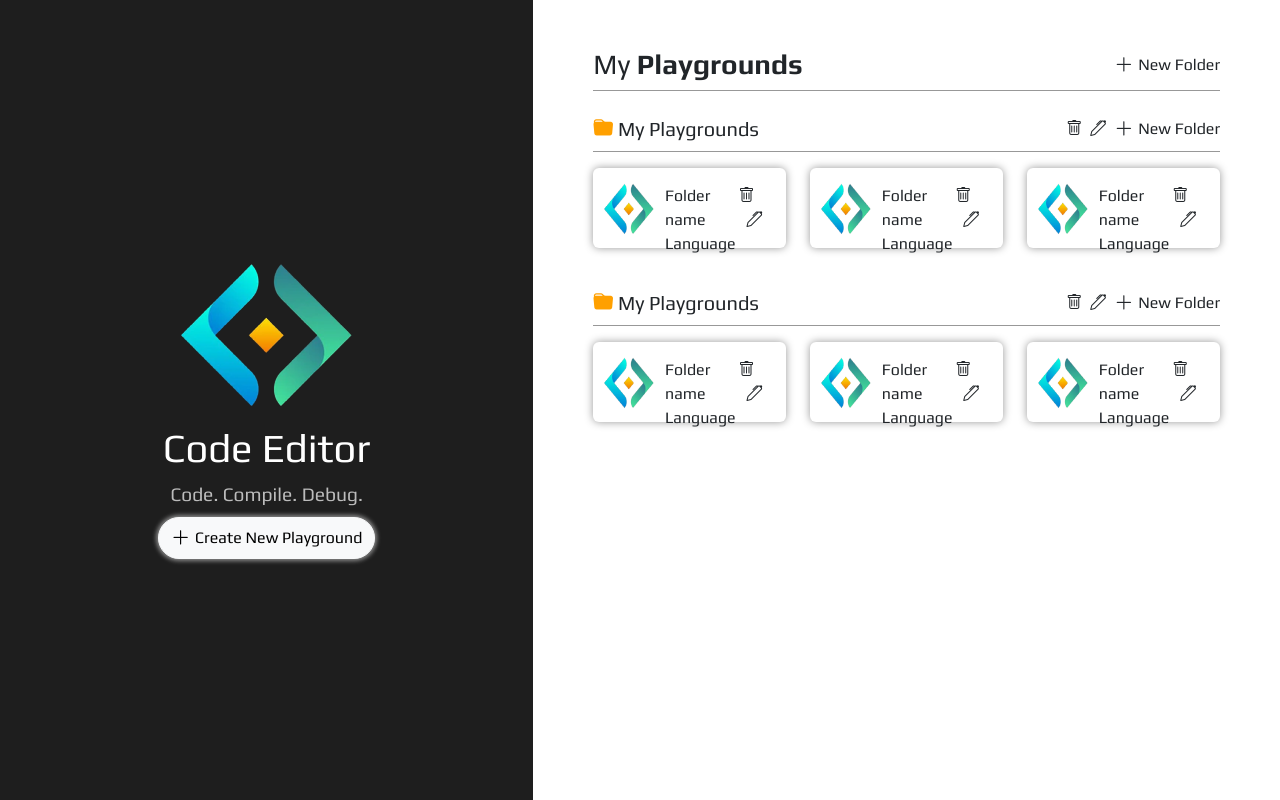
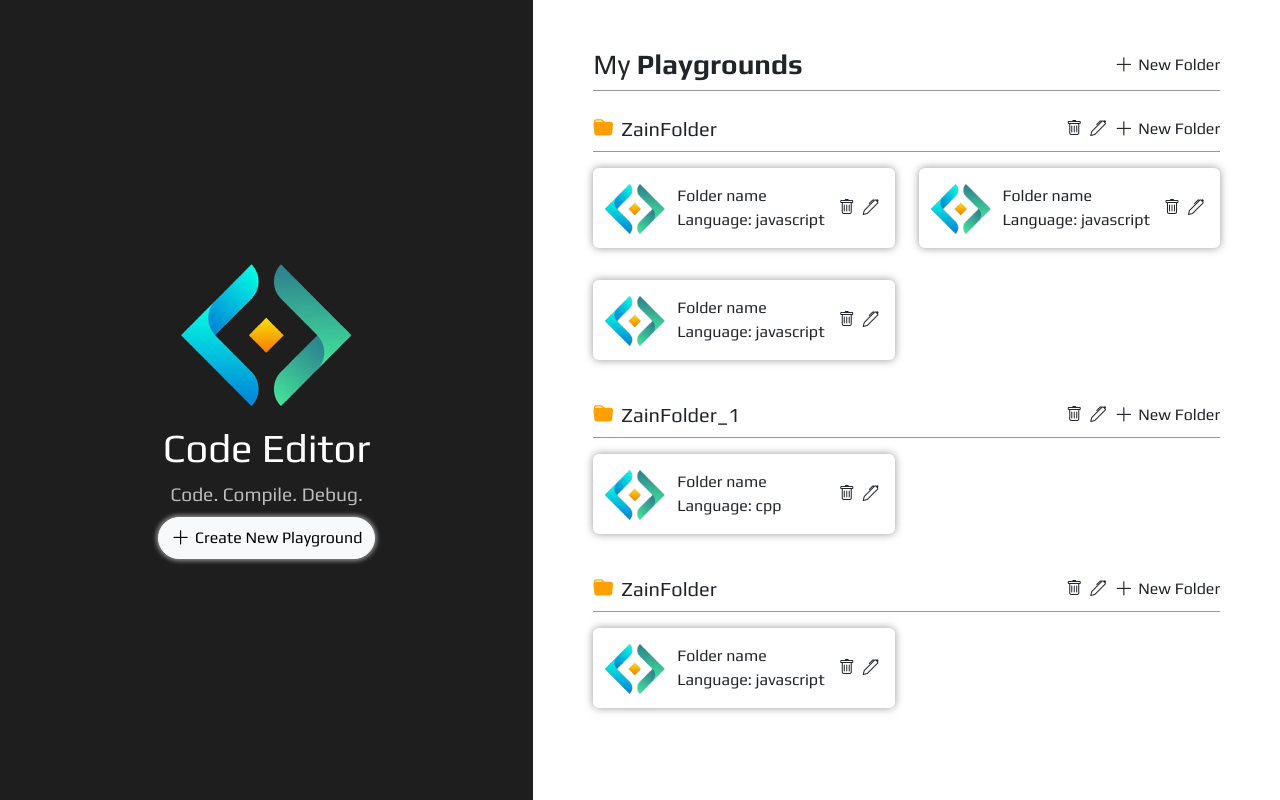
Before and after one commit to KhanZaingithub/Editor, a React (Vite) app in the folder Editor/: page / in a window 1280 px wide. Built offline with nearby package versions, Linux system fonts and the light colour scheme.

Commit message:
add data from db

```diff
--- a/Editor/package.json
+++ b/Editor/package.json
@@ -14,7 +14,8 @@
     "react": "^18.3.1",
     "react-bootstrap": "^2.10.4",
     "react-dom": "^18.3.1",
-    "react-router-dom": "^6.26.1"
+    "react-router-dom": "^6.26.1",
+    "uuid": "^10.0.0"
   },
   "devDependencies": {
     "@eslint/js": "^9.9.0",
--- a/Editor/src/App.jsx
+++ b/Editor/src/App.jsx
@@ -2,12 +2,14 @@ import { useState } from 'react'
 import {BrowserRouter , Routes , Route} from 'react-router-dom'
 import Home from './Screens/Home'
 import Playground from './Screens/Playground'
+import Provider from "./PlaygroundProvider/provider";
 
 function App() {
 
 
   return (
     <>
+      <Provider>
         <BrowserRouter>
         <Routes>
           <Route path="/" element={<Home/>}/>
@@ -15,6 +17,8 @@ function App() {
 
         </Routes>
         </BrowserRouter>
+      </Provider>
+
     </>
   )
 }
--- /dev/null
+++ b/Editor/src/PlaygroundProvider/Provider.jsx
@@ -0,0 +1,77 @@
+import React, { useEffect, useState } from "react";
+import { createContext, useContext } from "react";
+import { json } from "react-router-dom";
+import { v4 } from "uuid";
+
+export const PlaygroundContext = createContext();
+
+const initialData = [
+  {
+    id: v4(),
+    title: "ZainFolder",
+    folder: [
+      {
+        id: v4(),
+        title: "Folder name",
+        language: "javascript",
+        code: "console.log(hello);",
+      },
+      {
+        id: v4(),
+        title: "Folder name",
+        language: "javascript",
+        code: "console.log(hello);",
+      },
+      {
+        id: v4(),
+        title: "Folder name",
+        language: "javascript",
+        code: "console.log(hello);",
+      },
+    ],
+  },
+  {
+    id: v4(),
+    title: "ZainFolder_1",
+    folder: [
+      {
+        id: v4(),
+        title: "Folder name",
+        language: "cpp",
+        code: "cout<<hello;",
+      },
+    ],
+  },
+  {
+    id: v4(),
+    title: "ZainFolder",
+    folder: [
+      {
+        id: v4(),
+        title: "Folder name",
+        language: "javascript",
+        code: "console.log(hello);",
+      },
+    ],
+  },
+];
+
+function Provider({ children }) {
+  const obj = { name: "Zain" };
+
+  const [data,setData] = useState(initialData);
+
+  useEffect(()=>{
+    localStorage.setItem('data',JSON.stringify(data))
+  },[data])
+
+  return (
+    <>
+      <PlaygroundContext.Provider value={data}>
+        {children}
+      </PlaygroundContext.Provider>
+    </>
+  );
+}
+
+export default Provider;
--- a/Editor/src/Screens/Home/RightComponent/index.jsx
+++ b/Editor/src/Screens/Home/RightComponent/index.jsx
@@ -2,34 +2,19 @@ import Col from "react-bootstrap/Col";
 import Row from "react-bootstrap/Row";
 import React from "react";
 import "./style.css";
-function RightComponent() {
+import { useContext } from "react";
+import { PlaygroundContext } from "../../../PlaygroundProvider/provider";
+
+const FolderHTML = ({ folderTitle, subFolder}) => {
   return (
-    <>
-      <Col>
-        {/* Heading */}
-        <div className="d-flex align-items-center justify-content-between bottom-border">
-          <h3>
-            My <span className="fw-bold">Playgrounds</span>{" "}
-          </h3>
-          <p
-            onClick={() => {
-              console.log("hello");
-            }}
-            className="align-items-center d-flex justify-content-center mouse"
-          >
-            <i className="icon-size bi bi-plus-lg"></i>New Folder
-          </p>
-        </div>
-        {/* Inner part */}
     <div>
       {/* Heading */}
       <div className="d-flex align-items-center justify-content-between bottom-border pt-4">
         <h5>
-              {" "}
-              <span>
+          <span className="pe-2">
             <i className="bi bi-folder-fill file-color"></i>
-              </span>{" "}
-              My Playgrounds{" "}
+          </span>
+          {folderTitle}
         </h5>
         <div className="d-flex align-items-center">
           <p>
@@ -50,15 +35,17 @@ function RightComponent() {
       </div>
       {/* Inner folder */}
       <Row>
-            <Col className="col-lg-4">
+        {subFolder?.map((element,index) => {
+          return (
+            <Col className="col-lg-6" key={index}>
               <div className="custom d-flex justify-content-between align-items-center w-100 inner-folder p-Half my-3 rounded h-5 mouse">
                 <div className="image h-100 d-flex">
                   <div>
                     <img src="img-1.png" className="img-fluid h-100" alt="" />
                   </div>
-                  <div className="pt-2 text h-100 ps-2">
+                  <div className="pt-2 text h-100 ps-2 w-fit-content">
                     <p className="m-0">Folder name</p>
-                    <p>Language</p>
+                    <p>Language: {element.language}</p>
                   </div>
                 </div>
                 <div className="icons">
@@ -67,125 +54,44 @@ function RightComponent() {
                 </div>
               </div>
             </Col>
-            <Col className="col-lg-4">
-              <div className="custom d-flex justify-content-between align-items-center w-100 inner-folder p-Half my-3 rounded h-5 mouse">
-                <div className="image h-100 d-flex">
-                  <div>
-                    <img src="img-1.png" className="img-fluid h-100" alt="" />
-                  </div>
-                  <div className="pt-2 text h-100 ps-2">
-                    <p className="m-0">Folder name</p>
-                    <p>Language</p>
-                  </div>
-                </div>
-                <div className="icons">
-                  <i className="bi bi-trash mouse"></i>
-                  <i className=" px-2 bi bi-pen mouse"></i>
-                </div>
-              </div>
-            </Col>
-            <Col className="col-lg-4">
-              <div className="custom d-flex justify-content-between align-items-center w-100 inner-folder p-Half my-3 rounded h-5 mouse">
-                <div className="image h-100 d-flex">
-                  <div>
-                    <img src="img-1.png" className="img-fluid h-100" alt="" />
-                  </div>
-                  <div className="pt-2 text h-100 ps-2">
-                    <p className="m-0">Folder name</p>
-                    <p>Language</p>
-                  </div>
-                </div>
-                <div className="icons">
-                  <i className="bi bi-trash mouse"></i>
-                  <i className=" px-2 bi bi-pen mouse"></i>
-                </div>
-              </div>
-            </Col>
+          );
+        })}
       </Row>
     </div>
-        {/* Inner part */}
-        <div>
+  );
+};
+
+function RightComponent() {
+  const Folder = useContext(PlaygroundContext);
+
+  return (
+    <>
+      <Col>
         {/* Heading */}
-          <div className="d-flex align-items-center justify-content-between bottom-border pt-4">
-            <h5>
-              {" "}
-              <span>
-                <i className="bi bi-folder-fill file-color"></i>
-              </span>{" "}
-              My Playgrounds{" "}
-            </h5>
-            <div className="d-flex align-items-center">
-              <p>
-                <i className="bi bi-trash mouse"></i>
-              </p>
-              <p className="px-2">
-                <i className="bi bi-pen mouse"></i>
-              </p>
+        <div className="d-flex align-items-center justify-content-between bottom-border">
+          <h3>
+            My <span className="fw-bold">Playgrounds</span>{" "}
+          </h3>
           <p
             onClick={() => {
               console.log("hello");
             }}
-                className="d-flex align-items-center mouse"
+            className="align-items-center d-flex justify-content-center mouse"
           >
             <i className="icon-size bi bi-plus-lg"></i>New Folder
           </p>
         </div>
-          </div>
-          {/* Inner folder */}
-          <Row>
-            <Col className="col-lg-4">
-              <div className="custom d-flex justify-content-between align-items-center w-100 inner-folder p-Half my-3 rounded h-5 mouse">
-                <div className="image h-100 d-flex">
-                  <div>
-                    <img src="img-1.png" className="img-fluid h-100" alt="" />
-                  </div>
-                  <div className="pt-2 text h-100 ps-2">
-                    <p className="m-0">Folder name</p>
-                    <p>Language</p>
-                  </div>
-                </div>
-                <div className="icons">
-                  <i className="bi bi-trash mouse"></i>
-                  <i className=" px-2 bi bi-pen mouse"></i>
-                </div>
-              </div>
-            </Col>
-            <Col className="col-lg-4">
-              <div className="custom d-flex justify-content-between align-items-center w-100 inner-folder p-Half my-3 rounded h-5 mouse">
-                <div className="image h-100 d-flex">
-                  <div>
-                    <img src="img-1.png" className="img-fluid h-100" alt="" />
-                  </div>
-                  <div className="pt-2 text h-100 ps-2">
-                    <p className="m-0">Folder name</p>
-                    <p>Language</p>
-                  </div>
-                </div>
-                <div className="icons">
-                  <i className="bi bi-trash mouse"></i>
-                  <i className=" px-2 bi bi-pen mouse"></i>
-                </div>
-              </div>
-            </Col>
-            <Col className="col-lg-4">
-              <div className="custom d-flex justify-content-between align-items-center w-100 inner-folder p-Half my-3 rounded h-5 mouse">
-                <div className="image h-100 d-flex">
-                  <div>
-                    <img src="img-1.png" className="img-fluid h-100" alt="" />
-                  </div>
-                  <div className="pt-2 text h-100 ps-2">
-                    <p className="m-0">Folder name</p>
-                    <p>Language</p>
-                  </div>
-                </div>
-                <div className="icons">
-                  <i className="bi bi-trash mouse"></i>
-                  <i className=" px-2 bi bi-pen mouse"></i>
-                </div>
-              </div>
-            </Col>
-          </Row>
-        </div>
+        {/* Inner part */}
+
+        {Folder?.map((element, index) => {
+          return (
+            <FolderHTML
+              folderTitle={element?.title}
+              subFolder={element?.folder}
+              key={index}
+            />
+          );
+        })}
       </Col>
     </>
   );
--- a/Editor/src/Screens/Playground.jsx
+++ /dev/null
@@ -1,11 +0,0 @@
-import React from 'react'
-
-function Playground() {
-  return (
-   <>
-    <h1>Playground</h1>
-   </>
-  )
-}
-
-export default Playground
--- a/Editor/src/main.jsx
+++ b/Editor/src/main.jsx
@@ -5,7 +5,7 @@ import './index.css'
 import 'bootstrap/dist/css/bootstrap.min.css';
 
 createRoot(document.getElementById('root')).render(
-  <StrictMode>
+  <>
     <App />
-  </StrictMode>,
+  </>,
 )
```
Also changed, not shown: Editor/src/Screens/Home/index.jsx (+5 -5 lines), 1 other file (tests, documents, lock files or other folders). Lines whose indentation alone changed are shown as unchanged.
